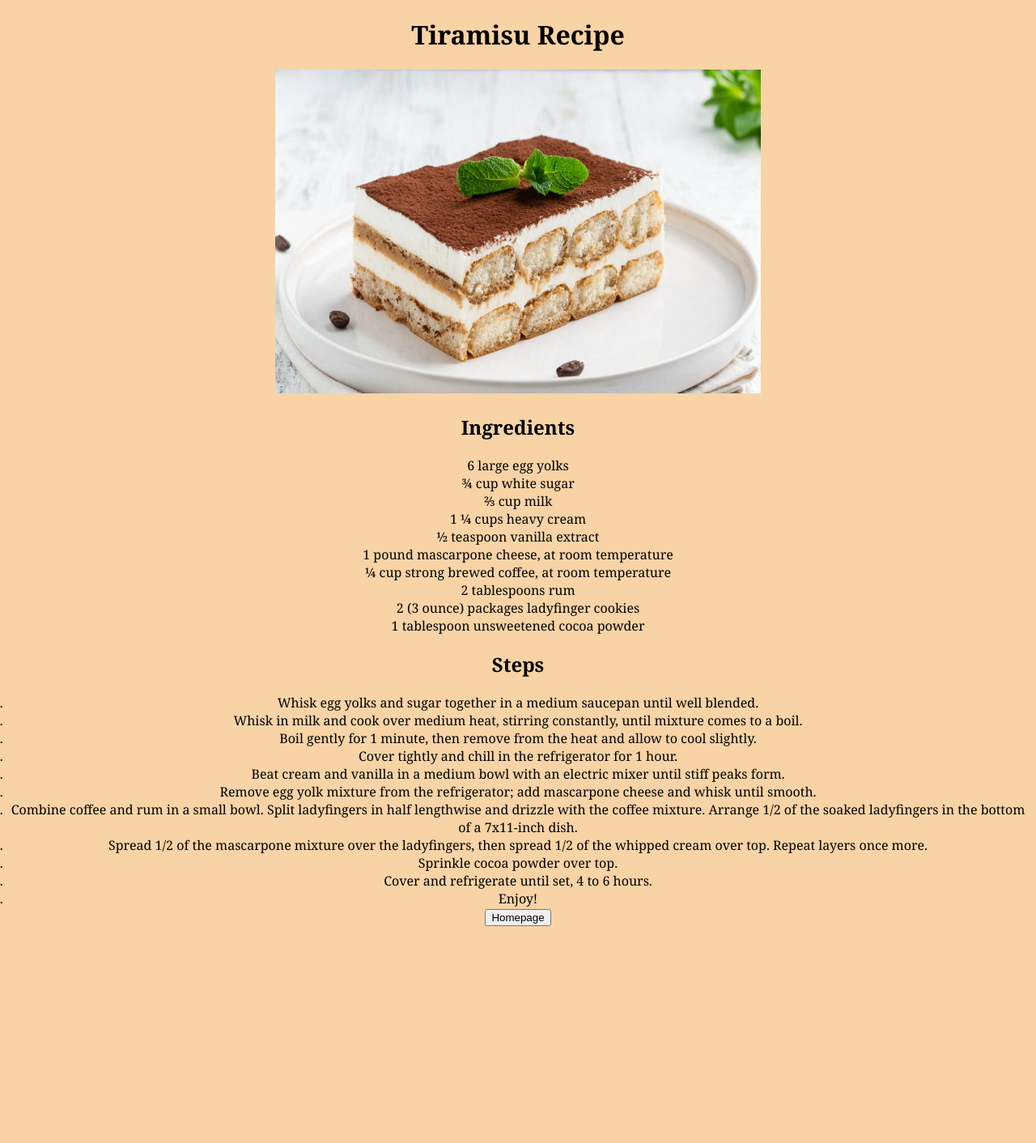
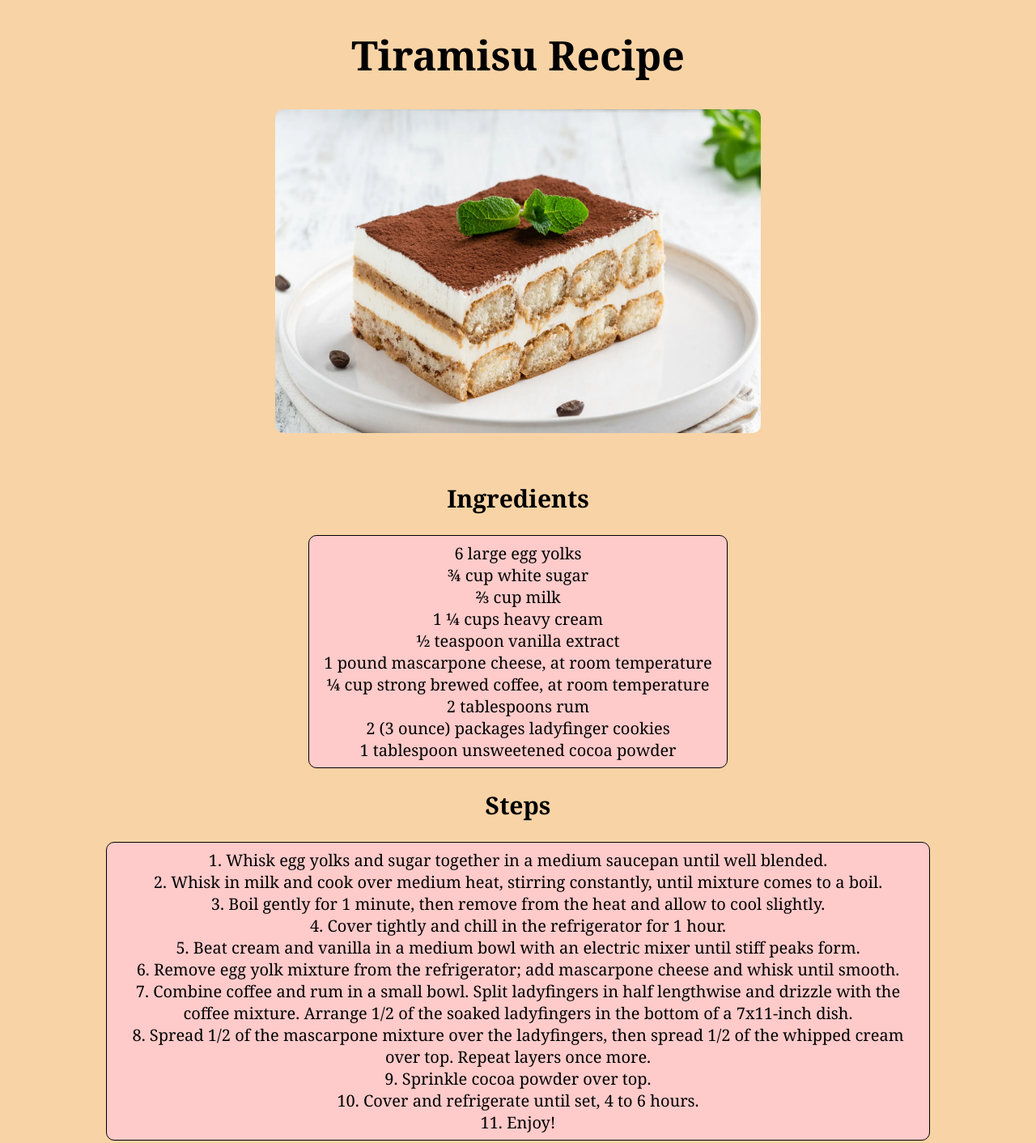
Before and after one commit to WilloBirillo/odin-recipes, a plain HTML site: page recipes/tiramisu.html in a window 1280 px wide. Shown: the top 1412 px of the page at 81% size. Before the commit the page ends 1152 px from the top, so only its background shows below. Drawn offline with Linux system fonts and the light colour scheme.

Commit message:
Add: grouped elements in divs

```diff
--- a/recipes/lasagna.html
+++ b/recipes/lasagna.html
@@ -1,16 +1,25 @@
 <!DOCTYPE html>
 <html lang="en">
   <head>
-    <meta charset="UTF-8">
-    <meta name="viewport" content="width=device-width, initial-scale=1.0">
-    <link rel="stylesheet" href="/style.css">
+    <meta charset="UTF-8" />
+    <meta name="viewport" content="width=device-width, initial-scale=1.0" />
+    <link rel="stylesheet" href="/style.css" />
     <title>Lasagna Recipe</title>
   </head>
   <body>
+    <div class="h1">
       <h1>Lasagna Recipe</h1>
-    <img src="../images/Lasagne-al-forno_650x433_wm.avif" alt="A delicious plate of Lasagna" height="400" width="600">
-    <h2>Ingredients</h2>
+    </div>
+    <img
+      class="img"
+      src="../images/Lasagne-al-forno_650x433_wm.avif"
+      alt="A delicious plate of Lasagna"
+      height="400"
+      width="600"
+    />
+    <div class="h2"><h2>Ingredients</h2></div>
     <ul>
+      <div class="list-recipe">
         <li>1 pound sweet Italian sausage</li>
         <li>¾ pound lean ground beef</li>
         <li>½ cup minced onion</li>
@@ -31,19 +40,50 @@
         <li>1 egg</li>
         <li>¾ pound mozzarella cheese, sliced</li>
         <li>¾ cup grated Parmesan cheese</li>
+      </div>
     </ul>
-    <h2>Steps</h2>
+    <div class="h2"><h2>Steps</h2></div>
     <ol>
-            <li>Cook sausage, ground beef, onion, and garlic in a Dutch oven over medium heat until well browned.</li>
-            <li>Stir in crushed tomatoes, tomato sauce, tomato paste, and water. Season with sugar, 2 tablespoons parsley, basil, 1 teaspoon salt, Italian seasoning, fennel seeds, and pepper. Simmer, covered, for about 1 ½ hours, stirring occasionally.</li>
-            <li>Bring a large pot of lightly salted water to a boil. Cook lasagna noodles in boiling water for 8 to 10 minutes. Drain noodles, and rinse with cold water.</li>
-            <li>In a mixing bowl, combine ricotta cheese with egg, remaining 2 tablespoons parsley, and 1/2 teaspoon salt.</li>
+      <div class="list-steps">
+        <li>
+          Cook sausage, ground beef, onion, and garlic in a Dutch oven over
+          medium heat until well browned.
+        </li>
+        <li>
+          Stir in crushed tomatoes, tomato sauce, tomato paste, and water.
+          Season with sugar, 2 tablespoons parsley, basil, 1 teaspoon salt,
+          Italian seasoning, fennel seeds, and pepper. Simmer, covered, for
+          about 1 ½ hours, stirring occasionally.
+        </li>
+        <li>
+          Bring a large pot of lightly salted water to a boil. Cook lasagna
+          noodles in boiling water for 8 to 10 minutes. Drain noodles, and rinse
+          with cold water.
+        </li>
+        <li>
+          In a mixing bowl, combine ricotta cheese with egg, remaining 2
+          tablespoons parsley, and 1/2 teaspoon salt.
+        </li>
         <li>Preheat the oven to 375 degrees F (190 degrees C).</li>
-            <li>To assemble, spread 1 ½ cups of meat sauce in the bottom of a 9x13-inch baking dish. Arrange 6 noodles lengthwise over meat sauce, overlapping slightly. Spread with 1/2 of the ricotta cheese mixture. Top with 1/3 of the mozzarella cheese slices. Spoon 1 ½ cups meat sauce over mozzarella, and sprinkle with 1/4 cup Parmesan cheese.</li>
-            <li>Repeat layers, and top with remaining mozzarella and Parmesan cheese. Cover with foil: to prevent sticking, either spray foil with cooking spray or make sure the foil does not touch the cheese.            </li>
-            <li>Bake in the preheated oven for 25 minutes. Remove the foil and bake for an additional 25 minutes.</li>
+        <li>
+          To assemble, spread 1 ½ cups of meat sauce in the bottom of a
+          9x13-inch baking dish. Arrange 6 noodles lengthwise over meat sauce,
+          overlapping slightly. Spread with 1/2 of the ricotta cheese mixture.
+          Top with 1/3 of the mozzarella cheese slices. Spoon 1 ½ cups meat
+          sauce over mozzarella, and sprinkle with 1/4 cup Parmesan cheese.
+        </li>
+        <li>
+          Repeat layers, and top with remaining mozzarella and Parmesan cheese.
+          Cover with foil: to prevent sticking, either spray foil with cooking
+          spray or make sure the foil does not touch the cheese.
+        </li>
+        <li>
+          Bake in the preheated oven for 25 minutes. Remove the foil and bake
+          for an additional 25 minutes.
+        </li>
         <li>Rest lasagna for 15 minutes before serving.</li>
+      </div>
     </ol>
-        <button><a href="../index.html">Homepage</a></button>
+    <button class="button"><a href="../index.html">Homepage</a></button>
   </body>
 </html>
--- a/recipes/tiramisu.html
+++ b/recipes/tiramisu.html
@@ -1,16 +1,25 @@
 <!DOCTYPE html>
 <html lang="en">
   <head>
-    <meta charset="UTF-8">
-    <meta name="viewport" content="width=device-width, initial-scale=1.0">
-    <link rel="stylesheet" href="/style.css">
+    <meta charset="UTF-8" />
+    <meta name="viewport" content="width=device-width, initial-scale=1.0" />
+    <link rel="stylesheet" href="/style.css" />
     <title>Tiramisu Recipe</title>
   </head>
   <body>
+    <div class="h1">
       <h1>Tiramisu Recipe</h1>
-    <img src="../images/GettyImages-1398679790.webp" alt="A delicious serving of Tiramisu" height="400" width="600">
-    <h2>Ingredients</h2>
+    </div>
+    <img
+      class="img"
+      src="../images/GettyImages-1398679790.webp"
+      alt="A delicious serving of Tiramisu"
+      height="400"
+      width="600"
+    />
+    <div class="h2"><h2>Ingredients</h2></div>
     <ul>
+      <div class="list-recipe">
         <li>6 large egg yolks</li>
         <li>¾ cup white sugar</li>
         <li>⅔ cup milk</li>
@@ -21,21 +30,46 @@
         <li>2 tablespoons rum</li>
         <li>2 (3 ounce) packages ladyfinger cookies</li>
         <li>1 tablespoon unsweetened cocoa powder</li>
+      </div>
     </ul>
-    <h2>Steps</h2>
+    <div class="h2"><h2>Steps</h2></div>
     <ol>
-            <li>Whisk egg yolks and sugar together in a medium saucepan until well blended.</li>
-            <li>Whisk in milk and cook over medium heat, stirring constantly, until mixture comes to a boil.</li>
-            <li>Boil gently for 1 minute, then remove from the heat and allow to cool slightly.</li>
+      <div class="list-steps">
+        <li>
+          Whisk egg yolks and sugar together in a medium saucepan until well
+          blended.
+        </li>
+        <li>
+          Whisk in milk and cook over medium heat, stirring constantly, until
+          mixture comes to a boil.
+        </li>
+        <li>
+          Boil gently for 1 minute, then remove from the heat and allow to cool
+          slightly.
+        </li>
         <li>Cover tightly and chill in the refrigerator for 1 hour.</li>
-            <li>Beat cream and vanilla in a medium bowl with an electric mixer until stiff peaks form.</li>
-            <li>Remove egg yolk mixture from the refrigerator; add mascarpone cheese and whisk until smooth.</li>
-            <li>Combine coffee and rum in a small bowl. Split ladyfingers in half lengthwise and drizzle with the coffee mixture. Arrange 1/2 of the soaked ladyfingers in the bottom of a 7x11-inch dish.</li>
-            <li>Spread 1/2 of the mascarpone mixture over the ladyfingers, then spread 1/2 of the whipped cream over top. Repeat layers once more.</li>
+        <li>
+          Beat cream and vanilla in a medium bowl with an electric mixer until
+          stiff peaks form.
+        </li>
+        <li>
+          Remove egg yolk mixture from the refrigerator; add mascarpone cheese
+          and whisk until smooth.
+        </li>
+        <li>
+          Combine coffee and rum in a small bowl. Split ladyfingers in half
+          lengthwise and drizzle with the coffee mixture. Arrange 1/2 of the
+          soaked ladyfingers in the bottom of a 7x11-inch dish.
+        </li>
+        <li>
+          Spread 1/2 of the mascarpone mixture over the ladyfingers, then spread
+          1/2 of the whipped cream over top. Repeat layers once more.
+        </li>
         <li>Sprinkle cocoa powder over top.</li>
         <li>Cover and refrigerate until set, 4 to 6 hours.</li>
         <li>Enjoy!</li>
+      </div>
     </ol>
-        <button><a href="../index.html">Homepage</a></button>
+    <button class="button"><a href="../index.html">Homepage</a></button>
   </body>
 </html>
```
Lines whose indentation alone changed are shown as unchanged.
